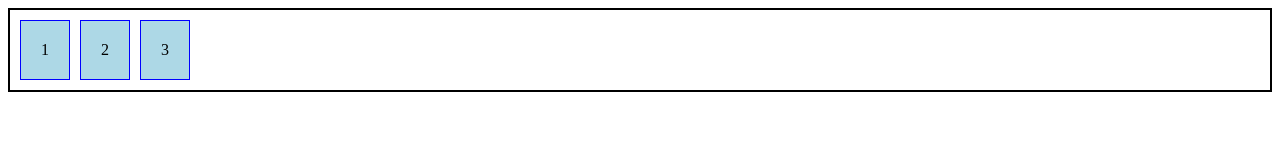
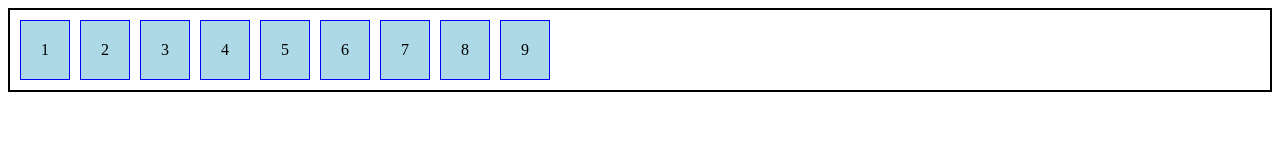
Before and after one commit to AdityaAsabe/full-stack-development, a plain HTML site: page 9.1 Flex Direction/practice.html in a window 1280 px wide. Drawn offline with Linux system fonts and the light colour scheme.

Commit message:
modified : flex direction practice

```diff
--- a/9.1 Flex Direction/practice.html
+++ b/9.1 Flex Direction/practice.html
@@ -6,7 +6,7 @@
   <style>
     .container {
       display: flex;
-      flex-direction: row; /* try: column, row-reverse, column-reverse */
+      flex-direction: row;
       gap: 10px;
       border: 2px solid black;
       padding: 10px;
@@ -26,6 +26,12 @@
     <div class="box">1</div>
     <div class="box">2</div>
     <div class="box">3</div>
+    <div class="box">4</div>
+    <div class="box">5</div>
+    <div class="box">6</div>
+    <div class="box">7</div>
+    <div class="box">8</div>
+    <div class="box">9</div>
   </div>
 
 </body>
```
